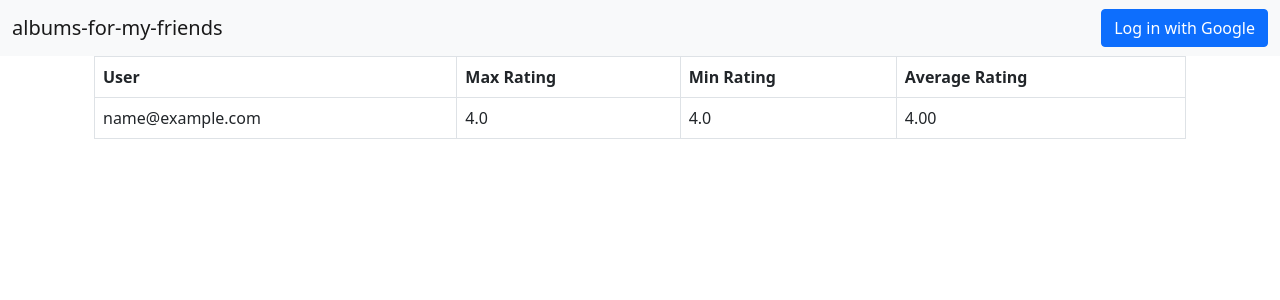
After one commit to L-Strick/albums-for-my-friends, a Django app: page /statistics in a window 1280 px wide. The commit adds this page. Shown: the top 300 px of the page. Run offline with Django 3.2, Linux system fonts and the light colour scheme; tables that the repository leaves empty hold one stand-in row (values such as "Sample post"); parts of the project's set-up code (start-up, migrations or seed data) failed here and were passed over.

Commit message:
Add statistics view

```diff
--- a/common/models.py
+++ b/common/models.py
@@ -39,7 +39,10 @@ class User(AbstractUser, TimestampedModel):
     objects = UserManager()
 
     def __str__(self):
-        return EMAIL_TO_NAME_LOOKUP[self.email]
+        if self.email in EMAIL_TO_NAME_LOOKUP.keys():
+            return EMAIL_TO_NAME_LOOKUP[self.email]
+        else:
+            return self.email
 
 
 class Album(TimestampedModel):
--- a/common/templates/common/album_list_view.html
+++ b/common/templates/common/album_list_view.html
@@ -1,7 +1,7 @@
 {% extends "base_templates/base.html" %}
 {% load filters %}
 
-{% block title %}Home{% endblock %}
+{% block title %}Past Albums{% endblock %}
 
 
 {% block body %}
--- a/common/templates/common/album_review.html
+++ b/common/templates/common/album_review.html
@@ -1,7 +1,7 @@
 {% extends "base_templates/base.html" %}
 {% load crispy_forms_tags %}
 
-{% block title %}Home{% endblock %}
+{% block title %}{{ album.title }} Review{% endblock %}
 
 
 {% block body %}
--- a/common/templates/common/album_review_list_view.html
+++ b/common/templates/common/album_review_list_view.html
@@ -1,6 +1,6 @@
 {% extends "base_templates/base.html" %}
 
-{% block title %}Home{% endblock %}
+{% block title %}{{ album.title }} Reviews{% endblock %}
 
 
 {% block body %}
--- a/common/templates/common/index.html
+++ b/common/templates/common/index.html
@@ -1,5 +1,4 @@
 {% extends "base_templates/base.html" %}
-
 
 {% block title %}Home{% endblock %}
 
@@ -13,6 +12,7 @@
     <div class="flex-container">
       <a href="{% url 'todays_album' %}" class="btn btn-primary">Today's Album</a>
       <a href="{% url 'past_albums' %}" class="btn btn-primary">Past Albums</a>
+      <a href="{% url 'statistics' %}" class="btn btn-primary">Statistics</a>
     </div>
   {% endif %}
 {% endblock %}
--- /dev/null
+++ b/common/templates/common/statistics.html
@@ -0,0 +1,29 @@
+{% extends "base_templates/base.html" %}
+
+{% block title %}Statistics{% endblock %}
+
+
+{% block body %}
+  <div class="container">
+    <table class="table table-bordered">
+      <thead>
+        <tr>
+          <th>User</th>
+          <th>Max Rating</th>
+          <th>Min Rating</th>
+          <th>Average Rating</th>
+        </tr>
+      </thead>
+      <tbody>
+        {% for user, values in user_data_dict.items %}
+          <tr>
+            <td>{{ user }}</td>
+            <td>{{ values.max }}</td>
+            <td>{{ values.min }}</td>
+            <td>{{ values.avg }}</td>
+          </tr>
+        {% endfor %}
+      </tbody>
+    </table>
+  </div>
+{% endblock %}
--- a/common/templates/common/todays_album.html
+++ b/common/templates/common/todays_album.html
@@ -1,7 +1,7 @@
 {% extends "base_templates/base.html" %}
 {% load crispy_forms_tags %}
 
-{% block title %}Home{% endblock %}
+{% block title %}Today's Album{% endblock %}
 
 
 {% block body %}
--- a/common/urls.py
+++ b/common/urls.py
@@ -12,6 +12,7 @@ urlpatterns = [
     path("review/album/<uuid:album_id>/", views.AlbumReviewView.as_view(), name="create_album_review"),
     path("review/<uuid:pk>/", views.AlbumReviewView.as_view(), name="album_review"),
     path("album_reviews/<uuid:pk>", views.AlbumReviewListView.as_view(), name="album_review_list"),
+    path("statistics", views.StatisticsView.as_view(), name="statistics"),
 ]
 if settings.DEBUG_TOOLBAR:
     urlpatterns += [
--- a/common/views.py
+++ b/common/views.py
@@ -1,4 +1,5 @@
 import random
+from collections import defaultdict
 from datetime import datetime, timedelta
 from zoneinfo import ZoneInfo
 
@@ -13,7 +14,7 @@ from django.views.generic.base import TemplateView, View
 from django.http.response import HttpResponse
 from django.views.generic.edit import FormView, UpdateView
 from common.forms import SampleForm, AlbumReviewForm
-from common.models import Album, AlbumReview
+from common.models import Album, AlbumReview, User
 
 
 class IndexView(TemplateView):
@@ -176,6 +177,26 @@ class AlbumReviewListView(ListView):
         return AlbumReview.objects.filter(album_id=self.kwargs.get('pk'))
 
 
+class StatisticsView(TemplateView):
+    template_name = 'common/statistics.html'
+
+    def get_context_data(self, **kwargs):
+        context = super().get_context_data(**kwargs)
+        users = User.objects.all()
+        reviews = AlbumReview.objects.all()
+        user_reviews = defaultdict(list)
+        user_data_dict = {}
+        for review in reviews:
+            user_reviews[review.user].append(review.rating)
+        for user in users:
+            if user_reviews[user]:
+                user_data_dict[user] = {"max": max(user_reviews[user]), "min": min(user_reviews[user]), "avg": str(round(sum(user_reviews[user]) / len(user_reviews[user]), 2))}
+            else:
+                user_data_dict[user] = {"max": "--", "min": "--", "avg": "--"}
+        context["user_data_dict"] = user_data_dict
+        return context
+
+
 class SampleFormView(FormView):
     # TODO: delete me; this is just a reference example
     form_class = SampleForm
```
